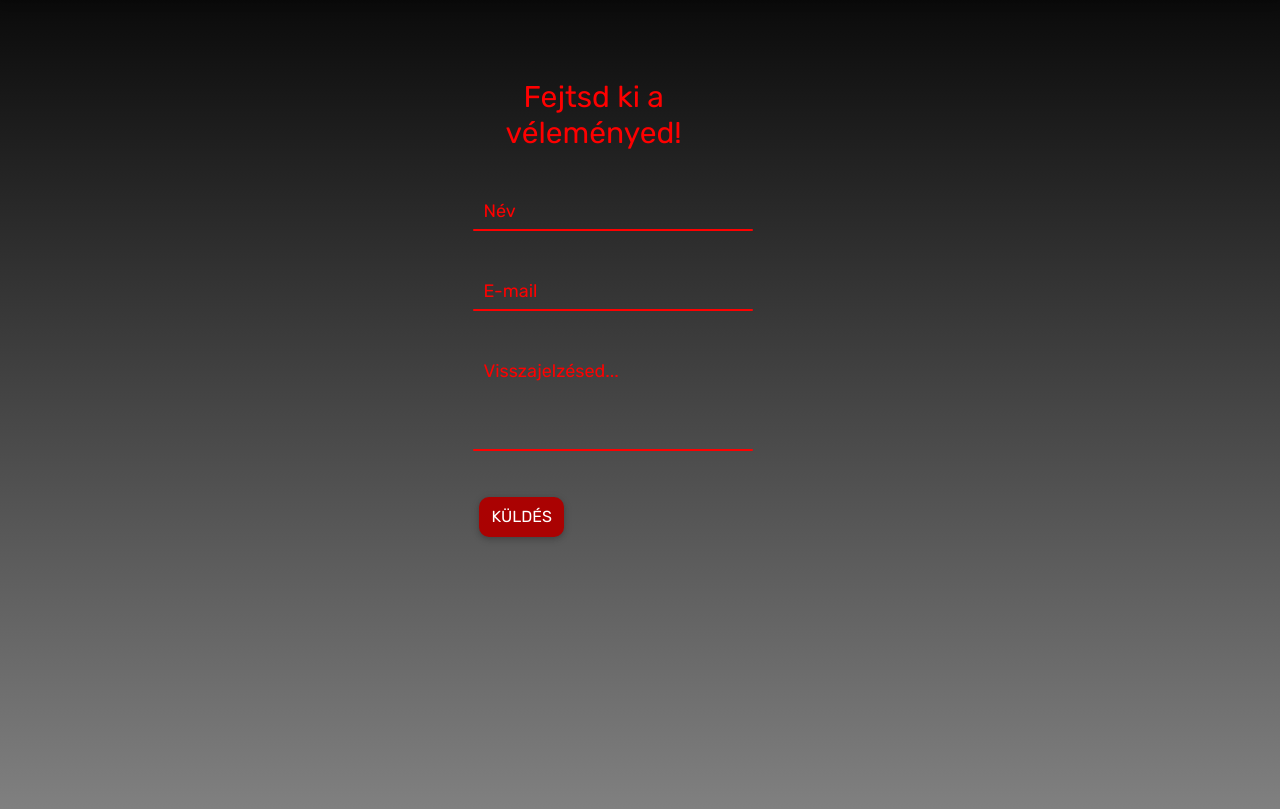
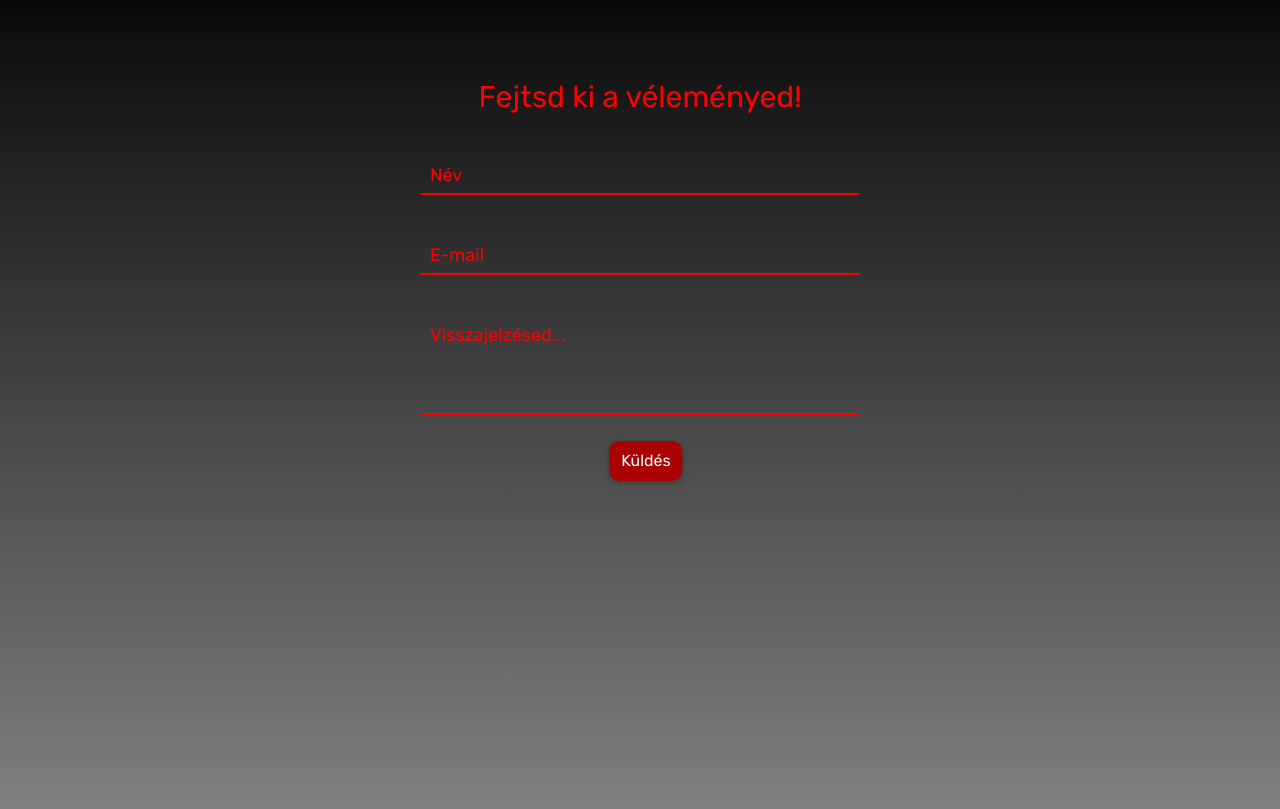
Before and after one commit to borsodi-koppany/RajongoiOldal2022C, a PHP site: page /visszajezesek.html in a window 1280 px wide. Shown: the part 71-880 px from the top of the page. Run offline with PHP 8.4, Linux system fonts and the light colour scheme; some libraries are stand-ins or nearby versions.

Commit message:
**visszajelzések szépítése** Fixes #66

```diff
--- a/css/visszajelzesek.css
+++ b/css/visszajelzesek.css
@@ -6,9 +6,16 @@ body {
     min-height: 100vh;
 }
 
+.wrapper {
+    margin: auto;
+}
+
+#low {
+    text-transform: lowercase;
+}
 .container2 {
     justify-content: center;
-    width: 80%;
+    width: 600px;
     padding: 70px;
 }
 
@@ -55,6 +62,7 @@ input, textarea {
     z-index: 1;
     color: #000;
     font-weight: 500;
+    margin: 0px;
 }
 
 .text {
@@ -117,17 +125,43 @@ textarea:focus ~ .line, textarea:valid ~ .line {
     padding: 8px 12px;
     color: #FFF;
     font-size: 16px;
-    justify-content: center;
+    margin-top: -10px;
+    top: 45%;
+    left: 50%;
+    -ms-transform: translate(-50%, -50%);
+    transform: translate(-50%, -50%);
 }
 
 #username, #commentArea, #email {
     font-size: 16px;
 }
 
-.position {
-    /*position: absolute;
-    top: 50%;
-    left: 50%;
-    -ms-transform: translate(-50%, -50%);
-    transform: translate(-50%, -50%);
+.row {
+    margin: 0px;
 }
+
+.komment {
+    background-color: rgba(34, 34, 34, 0.274);
+    padding: 10px;
+    margin-top: 10px;
+    border-radius: 6px;
+    border: 2px solid rgba(0, 0, 0, 0.253);
+
+}
+
+.p1 {
+    color: rgb(170, 2, 2);
+    text-align: center;
+    font-size: 18px;
+}
+
+.p2{
+    color: rgb(255, 255, 255);
+    margin: 0px;
+    font-size: 16px;
+}
+
+.p1 span {
+    color: red;
+    text-align: right;
+}
--- a/quiz.html
+++ b/quiz.html
@@ -5,7 +5,7 @@
     <meta http-equiv="X-UA-Compatible" content="IE=edge">
     <meta name="viewport" content="width=device-width, initial-scale=1.0">
     <link rel="stylesheet" href="bootstrap/bootstrap.min.css">
-
+    <link rel="shortcut icon" href="képek/favicon2.ico" type="image/x-icon">
     <link rel="stylesheet" href="./css/style.css">
     <link rel="stylesheet" href="https://cdnjs.cloudflare.com/ajax/libs/mdbootstrap/4.19.1/css/mdb.min.css">
     <link rel="stylesheet" href="css/quiz.css">
--- a/visszajezesek.html
+++ b/visszajezesek.html
@@ -56,7 +56,7 @@
                 </div>
               </div>
           </div>
-          <div class="row">
+          <div class="row cum">
               <div class="col">
                 <div class="inputBox">
                     <input type="text" name="email" id="email" required="required">
@@ -65,7 +65,7 @@
                 </div>
               </div>
           </div>
-          <div class="row">
+          <div class="row cum">
             <div class="col">
               <div class="inputBox textarea">
                   <textarea id="commentArea" name="commentArea" required="required"></textarea>
@@ -74,9 +74,9 @@
               </div>
             </div>
           </div>
-          <div class="row">
+          <div class="row cum">
             <div class="col">
-                <button name="submit" id="send" class="btn gomb">Küldés</button>
+                <button name="submit" id="send" class="btn gomb">K<span id="low">üldés</span></button>
             </div>
           </div>
           <div class="prev-comments" id="prev-comments">
@@ -142,7 +142,7 @@
 
                       comments.innerHTML = ""; //Törlöm az eddigi commenteket duplikálás miatt
                       for(let i = 0; i < text.length; i++){ //Átmegyek az összes elemén a listának
-                          comments.innerHTML += '<span style="color:darkred"><div class="border border-1 p-4 mb-4"><h5>'+ text[i].name +'</h5><h6>'+ text[i].email +'</h6><p>'+ text[i].comment +'</p></div><span>'; //Hozzáadok a komment tartóhoz egy divet listaelemenként
+                          comments.innerHTML += '<div class="komment"><p class="p1"><span>'+ text[i].name + "</span> " + "(" + text[i].email + ")" +'</p><p class="p2">'+ text[i].comment +'</p></div>'; //Hozzáadok a komment tartóhoz egy divet listaelemenként
                       }
                   }
 
```
